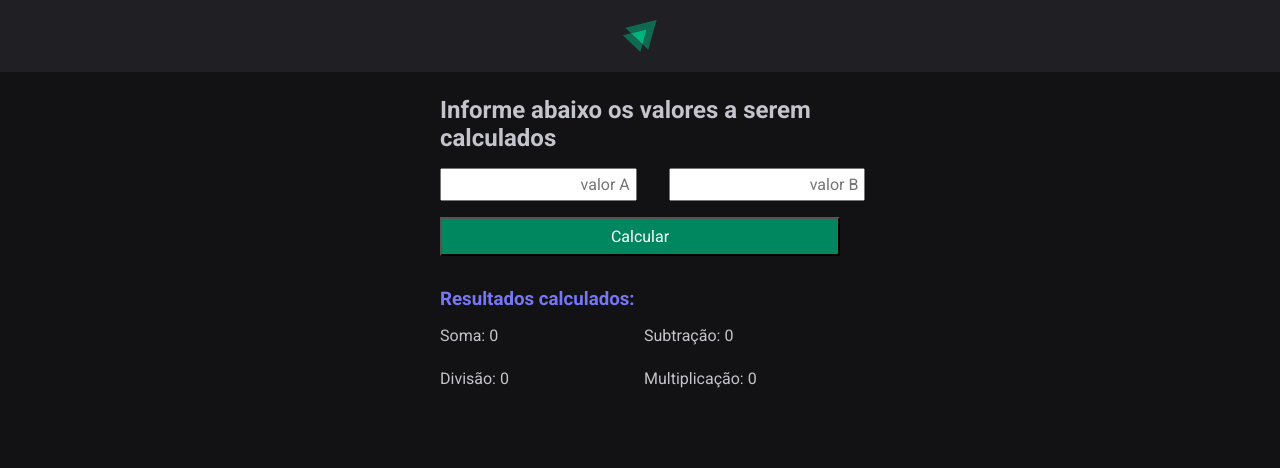
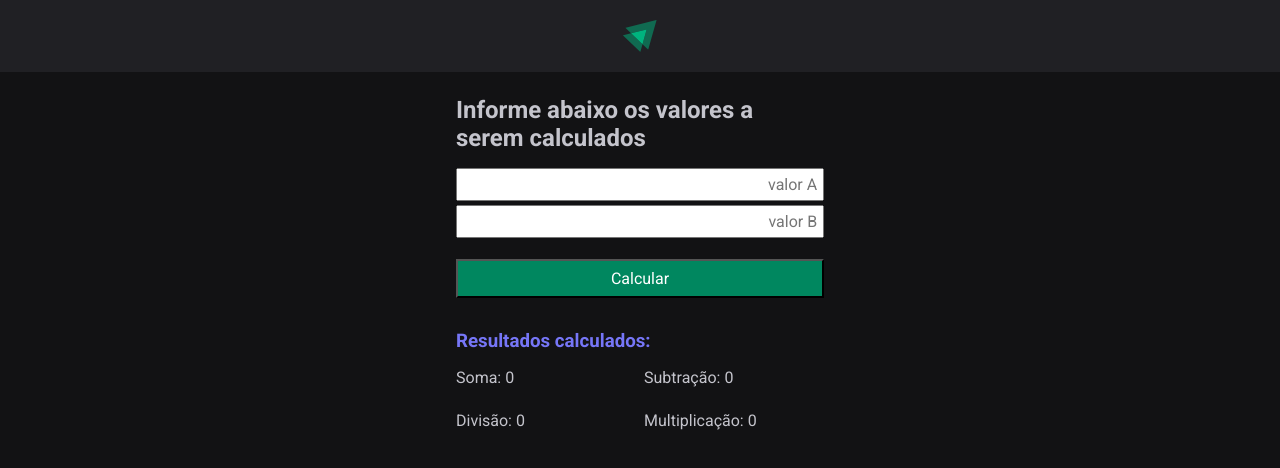
Before and after one commit to samuel2na/the-results, a React (Vite) app: page / in a window 1280 px wide. Shown: the top 468 px of the page. Built offline with nearby package versions, Linux system fonts and the light colour scheme.

Commit message:
modification of the styles

```diff
--- a/src/components/TheValues.jsx
+++ b/src/components/TheValues.jsx
@@ -33,9 +33,10 @@ export function TheValues(){
         <input id="valueA" type="text" placeholder="valor A"></input>
         <input id="valueB" type="text" placeholder="valor B"></input>
       </div>
-      <button onClick={handleCalcule}>Calcular</button>
-
-      <h3>Resultados calculados: </h3>
+      <button className={styles.bto} onClick={handleCalcule}>Calcular</button>
+      <div>
+        <h3>Resultados calculados: </h3>
+      </div>
       <div className={styles.boxResults}>
         <Results theTitle="Soma: " theValue={valueSum} />
         <Results theTitle="Subtração: " theValue={valueSubtration} />
--- a/src/components/TheValues.module.css
+++ b/src/components/TheValues.module.css
@@ -1,27 +1,31 @@
 .container{
-  max-width: 25rem;
+  max-width: 23rem;
 }
 
 .inputValues{
-  /* padding: 0.5rem; */
+  width: 100%;
   margin: 1rem 0 1rem 0;
-
-  display: grid;
-  grid-template-columns: 1fr 1fr;
-  gap: 2rem;
+  /* display: flex; */
+  /* grid-template-columns: 1fr 1fr; */
+  /* gap: 2.5rem; */
 }
 
 .inputValues input {
+  width: 100%;
   padding: 0.3rem;
   text-align: right;
+  margin: 0 0 0.3rem 0;
+  /* width: 11rem; */
 }
 
-button {
+.bto {
+  width: 100%;
   background: var(--green-500);
   color: var(--white);
   padding: 0.5rem;
   margin: 0 0 2rem 0;
-  width: 100%;
+  /* text-align: center; */
+  /* cursor: pointer; */
 }
 
 button:hover {
```
